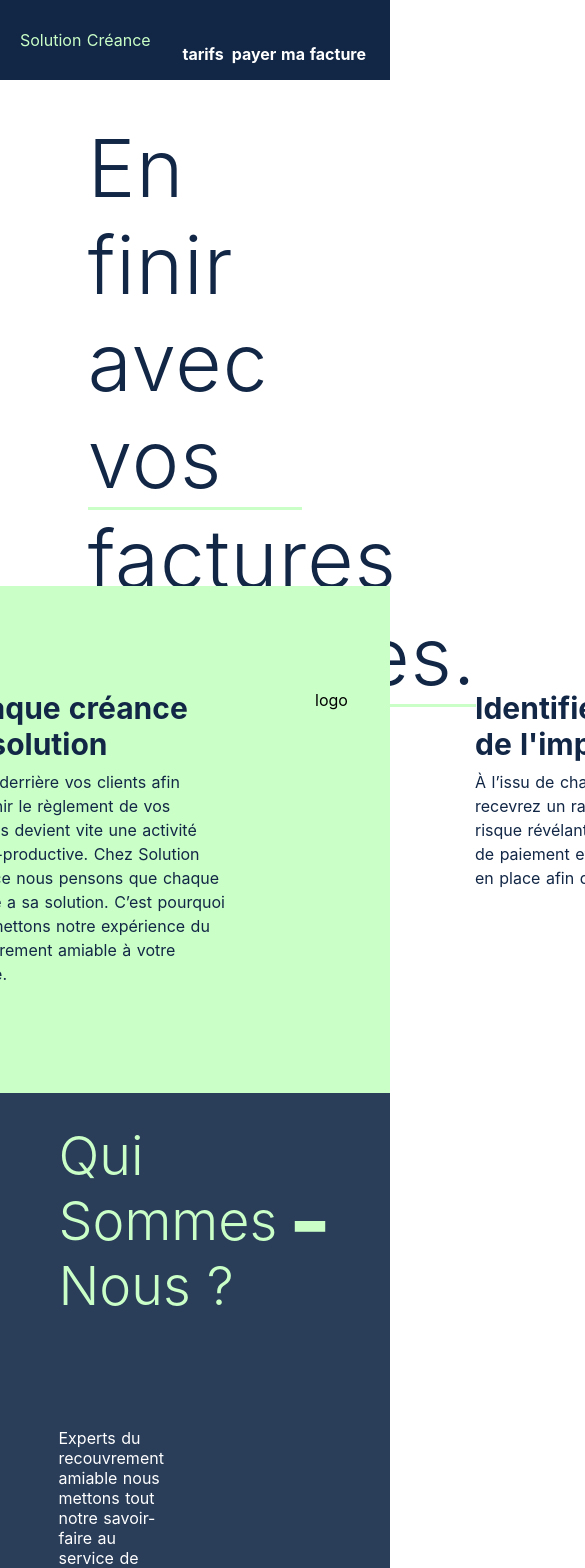
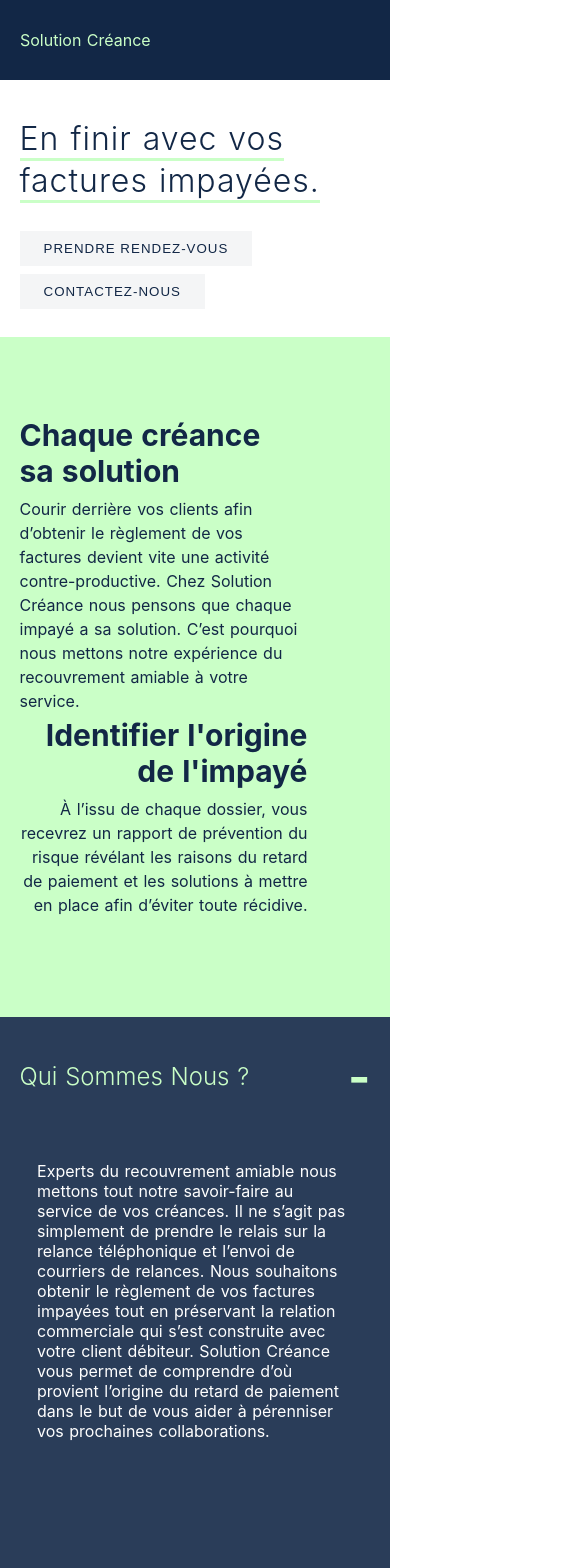
Before and after one commit to pur100/scfront, a Nuxt app: page / in a window 390 px wide. Shown: the top 1568 px of the page, 585 px wide, since content can reach past the window. Built offline with nearby package versions, Linux system fonts and the light colour scheme.

Commit message:
done with mobile

```diff
--- a/assets/styles/_home.scss
+++ b/assets/styles/_home.scss
@@ -1,3 +1,5 @@
+@import "mobileHome.scss";
+
 // HOME BANNER
 
 .home_banner {
--- /dev/null
+++ b/assets/styles/_mobileHome.scss
@@ -0,0 +1,58 @@
+@media only screen and (max-width: 600px) {
+  .menu {
+    display: none !important;
+  }
+  .home_banner {
+    height: auto !important;
+    .content {
+      width: 90% !important;
+      .title {
+        font-size: 2em !important;
+      }
+      .buttons {
+        margin-top: 24px;
+        margin-bottom: 24px;
+        button {
+          margin: 4px 0px;
+        }
+      }
+    }
+  }
+  .home_info {
+    height: auto !important;
+    flex-direction: column;
+    width: 100%;
+    padding-top: 80px;
+    #second {
+      text-align: right;
+    }
+    #first, #second {
+      align-items: unset !important;
+    }
+    .info_block {
+      width: 90% !important;
+    }
+    .logo {
+      display: none !important;
+    }
+  }
+  .home_us {
+    height: auto !important;
+    .wrapper {
+      width: 90% !important;
+      .title {
+        font-size: 24px !important;
+      }
+      .minus {
+        font-size: 48px !important;
+      }
+      .content {
+        flex-direction: column;
+        p {
+          width: 90%;
+          margin-top: 55px;
+        }
+      }
+    }
+  }
+}
```
